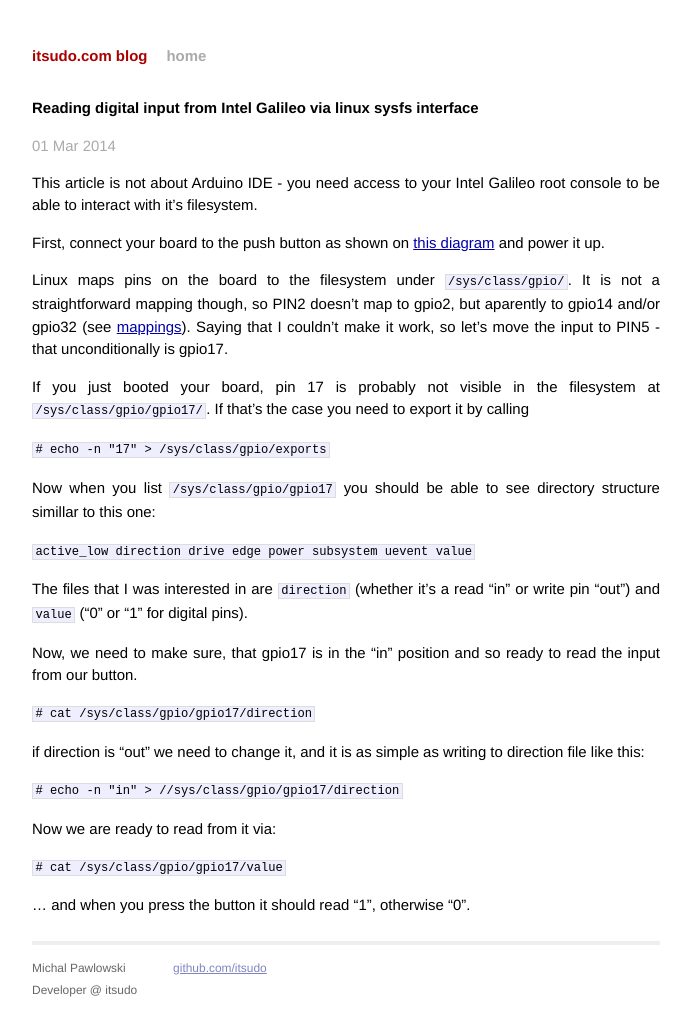
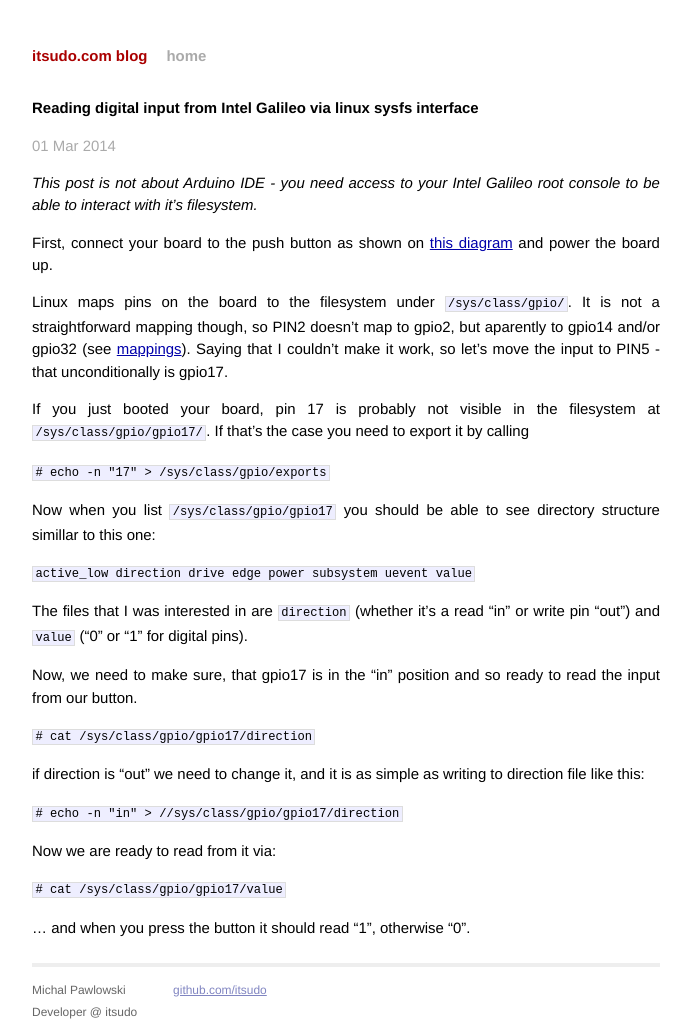
Before and after one commit to itsudo/itsudo.github.io, a Jekyll site: the page built from _posts/2014-03-01-reading-digital-input-from-galileo-via-sysfs.markdown, in a window 1280 px wide. Shown: the whole page, without its empty margins (294-985 px from the left). Built offline with Jekyll 4.4.1, drawn with Linux system fonts in a browser that asks for light colours; Markdown is read by kramdown in place of the engine named in the settings; before the commit the page ends 1013 px from its top, so only the background shows below that.

```diff
--- a/_posts/2014-03-01-reading-digital-input-from-galileo-via-sysfs.markdown
+++ b/_posts/2014-03-01-reading-digital-input-from-galileo-via-sysfs.markdown
@@ -5,9 +5,9 @@
 categories: galileo
 ---
 
-This article is not about Arduino IDE - you need access to your Intel Galileo root console to be able to interact with it's filesystem.
+*This post is not about Arduino IDE - you need access to your Intel Galileo root console to be able to interact with it's filesystem.*
 
-First, connect your board to the push button as shown on [this diagram](http://arduino.cc/en/Tutorial/DigitalReadSerial) and power it up.
+First, connect your board to the push button as shown on [this diagram](http://arduino.cc/en/Tutorial/DigitalReadSerial) and power the board up.
 
 Linux maps pins on the board to the filesystem under `/sys/class/gpio/`. It is not a straightforward mapping though, so PIN2 doesn't map to gpio2, but aparently to gpio14 and/or gpio32 (see [mappings](https://communities.intel.com/docs/DOC-21920)). Saying that I couldn't make it work, so let's move the input to PIN5 - that unconditionally is gpio17.
 
```
Also changed, not shown: _posts/2013-11-02-mongodb-replicaset-authentication.markdown (added, +8 -0 lines), _posts/2014-03-03-setting-up-development-environment-for-galileo.markdown (added, +8 -0 lines).
